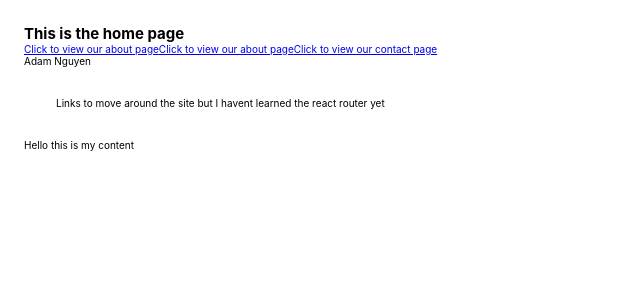
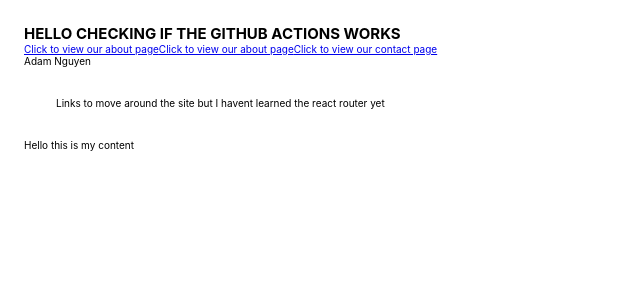
Before and after one commit to Adanato/adam-personal-website, a React (Create React App) app: page / in a window 1280 px wide. Shown: the top 300 px of the page, without its empty margins (0-640 px from the left). Built offline with nearby package versions, Linux system fonts and the light colour scheme.

Commit message:
tested if the github actions works

```diff
--- a/src/App.js
+++ b/src/App.js
@@ -10,7 +10,7 @@ function App() {
   return (
     <>
       <nav>
-        <h1>This is the home page</h1>
+        <h1>HELLO CHECKING IF THE GITHUB ACTIONS WORKS</h1>
         <Link to="/">Click to view our about page</Link>
         <Link to="/about">Click to view our about page</Link>
         <Link to="contact">Click to view our contact page</Link>
```
